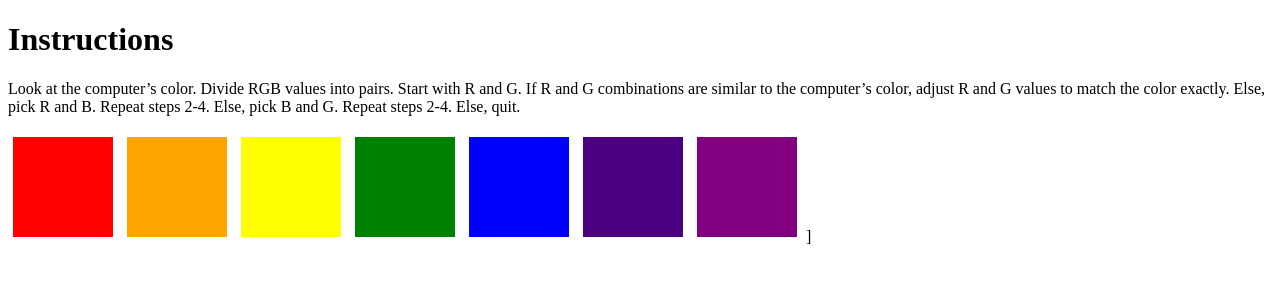
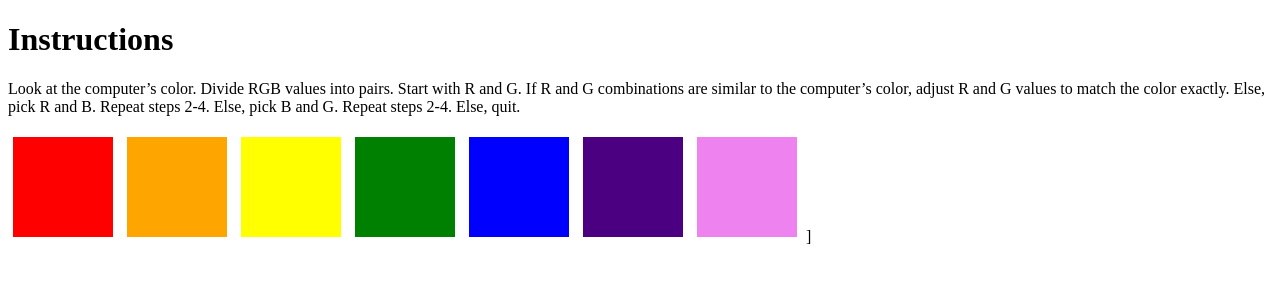
Before and after one commit to Arushi-maker/passionproject20, a Jekyll site: the page _posts/2023-11-15-BinaryHacks.html, which Jekyll copies as it is, in a window 1280 px wide. Shown: the top 300 px of the page. Built offline with Jekyll 4.4.1, drawn with Linux system fonts in a browser that asks for light colours; a script that is not in the unit is left out.

Commit message:
first commit

```diff
--- a/_posts/2023-11-15-BinaryHacks.html
+++ b/_posts/2023-11-15-BinaryHacks.html
@@ -25,7 +25,7 @@
     <div class="color-square" style="background-color: green;"></div>
     <div class="color-square" style="background-color: blue;"></div>
     <div class="color-square" style="background-color: indigo;"></div>
-    <div class="color-square" style="background-color: purple;"></div>
+    <div class="color-square" style="background-color: violet;"></div>
     ] </div>
 
     <script src="squares.js"></script>
```
